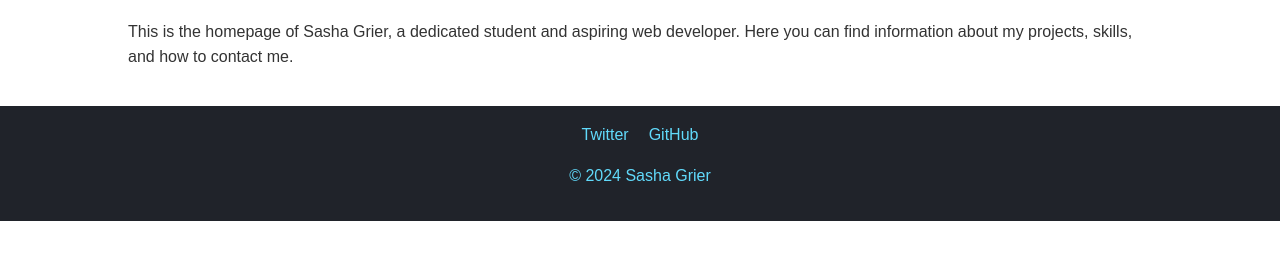
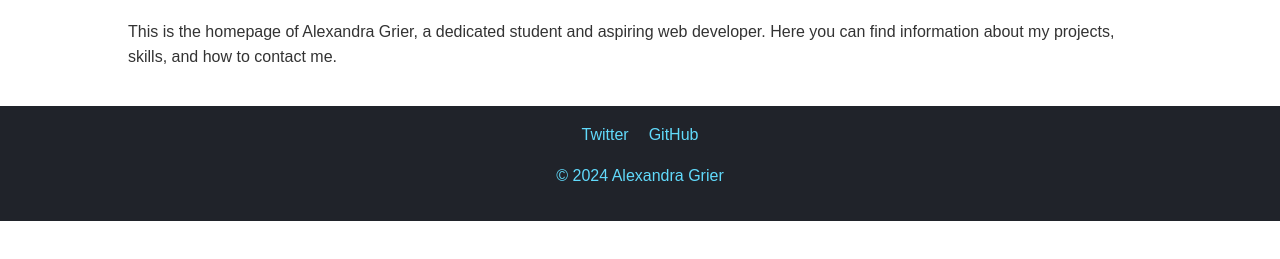
Before and after one commit to AlexaEngine/Portfolio_1, a plain HTML site: page index.html in a window 1280 px wide. Shown: the part 185-444 px from the top of the page. Drawn offline with Linux system fonts and the light colour scheme.

Commit message:
Update title and footer with correct name in index.html

```diff
--- a/index.html
+++ b/index.html
@@ -3,7 +3,7 @@
 <head>
     <meta charset="UTF-8">
     <meta name="viewport" content="width=device-width, initial-scale=1.0">
-    <title>Sasha Grier's Portfolio</title>
+    <title>Alexandra Grier's Portfolio</title>
     <link rel="stylesheet" href="styles.css">
 </head>
 <body>
@@ -19,14 +19,14 @@
     </header>
     <main class="container">
         <h1>Welcome to My Portfolio</h1>
-        <p>This is the homepage of Sasha Grier, a dedicated student and aspiring web developer. Here you can find information about my projects, skills, and how to contact me.</p>
+        <p>This is the homepage of Alexandra Grier, a dedicated student and aspiring web developer. Here you can find information about my projects, skills, and how to contact me.</p>
     </main>
     <footer>
         <div>
             <a href="https://twitter.com/sashagrier">Twitter</a>
             <a href="https://github.com/sashagrier">GitHub</a>
         </div>
-        <p>© 2024 Sasha Grier</p>
+        <p>© 2024 Alexandra Grier</p>
     </footer>
     <script src="main.js"></script>
 </body>
```
